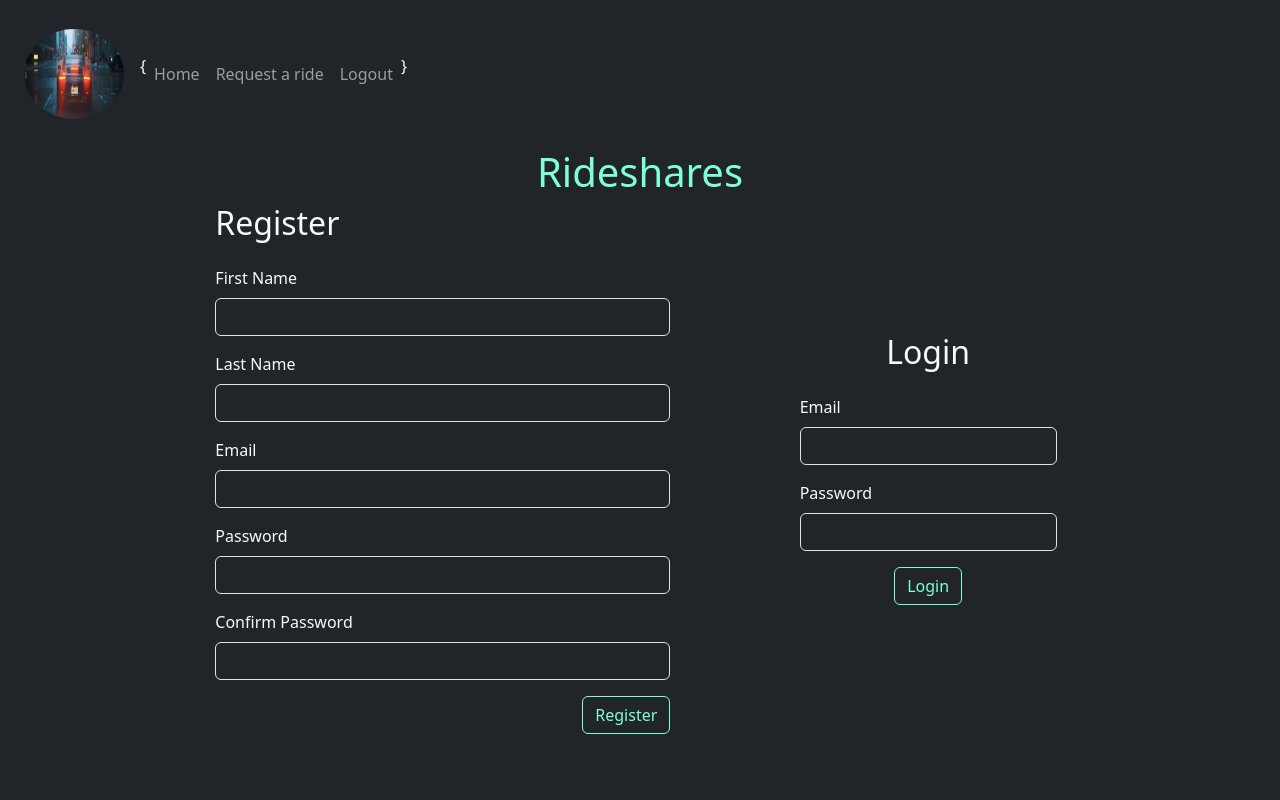
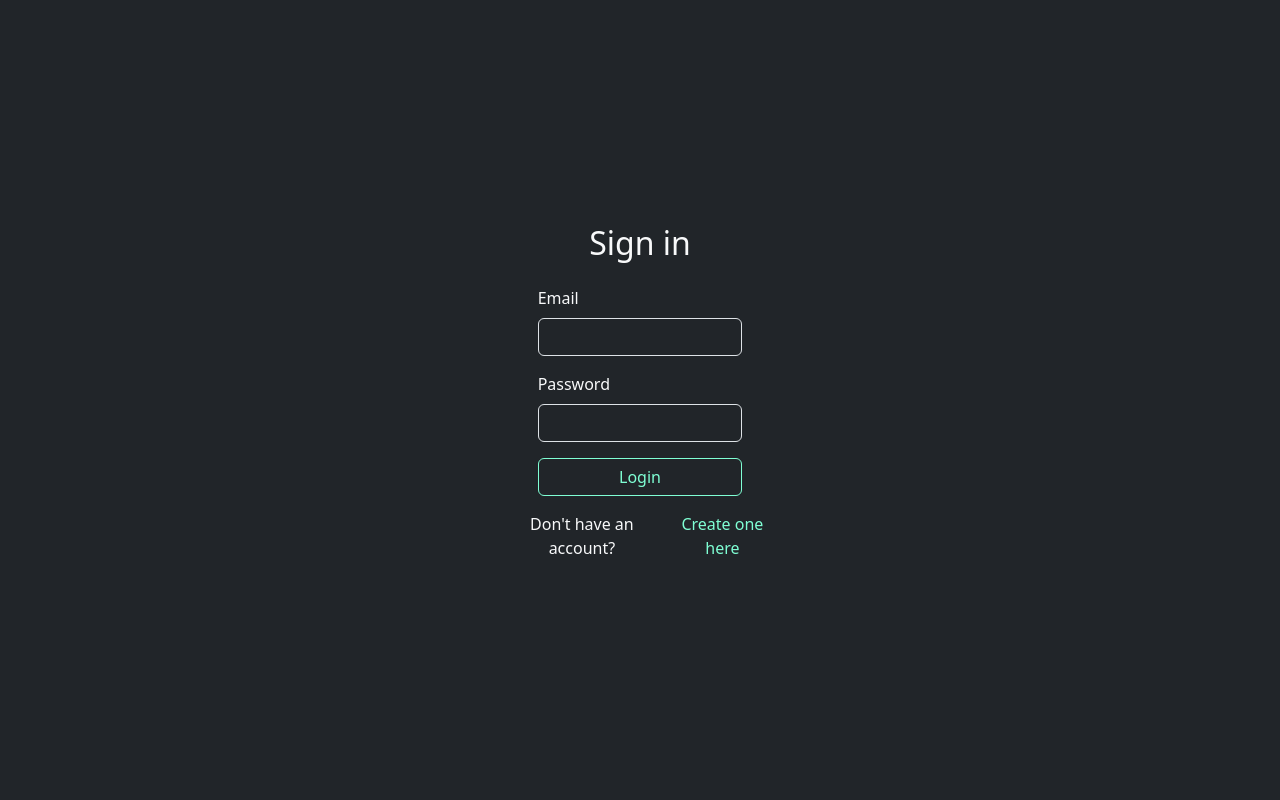
Before and after one commit to ctmckeel93/rideshares-app, a Flask app: page / in a window 1280 px wide. Run offline with Flask 3, Linux system fonts and the light colour scheme; some libraries are stand-ins or nearby versions; some web fonts are replaced.

Commit message:
separated login and registration

```diff
--- a/flask_app/controllers/user_controller.py
+++ b/flask_app/controllers/user_controller.py
@@ -9,6 +9,11 @@ bcrypt = Bcrypt(app)
 @app.route("/")
 def home():
     return render_template("index.html")
+
+@app.route("/signup")
+def signup():
+    return render_template("register.html")
+
 
 
 @app.route("/dashboard")
--- a/flask_app/static/css/styles.css
+++ b/flask_app/static/css/styles.css
@@ -8,6 +8,10 @@
     margin: 0;
     padding: 0;
     box-sizing: border-box;
+}
+
+body {
+    height: 100vh;
 }
 
 input, textarea {
@@ -44,6 +48,7 @@ input, textarea {
     background-color: transparent;
     border: 1px solid aquamarine;
     color: aquamarine;
+    width: 100%;
 }
 
 .alt-text-color {
--- a/flask_app/templates/index.html
+++ b/flask_app/templates/index.html
@@ -1,57 +1,16 @@
 {% extends "partials/base.html" %} {% block body %}
-<div class="container d-flex flex-column">
-
-    <h1 class="alt-text-color text-center">Rideshares</h1>
-
-    <div class="container-fluid d-flex justify-content-evenly align-items-center w-100">
+<div class="container d-flex h-100">
 
 
-        <form
-            action="/process"
-            class="d-flex flex-column flex-1 col-md-5 gap-3 bg-dark text-light"
-            method="POST"
-        >
-            <h2>Register</h2>
-            {% with messages = get_flashed_messages(category_filter="register") %}
-            {% if messages %}
-            <div class="alert alert-danger p-3">
-                {% for message in messages %}
-                <p>{{message}}</p>
+    <div class="container-fluid d-flex justify-content-center align-items-center h-100">
 
-                {% endfor %}
-            </div>
-            {% endif %} {% endwith%}
-            <input type="hidden" name="which_form" value="registration" />
-            <div class="form-group">
-                <label for="first_name" class="form-label">First Name</label>
-                <input name="first_name" type="text" class="form-control bg-transparent " />
-            </div>
-            <div class="form-group">
-                <label for="last_name" class="form-label">Last Name</label>
-                <input name="last_name" type="text" class="form-control bg-transparent " />
-            </div>
-            <div class="form-group">
-                <label for="email" class="form-label">Email</label>
-                <input name="email" type="text" class="form-control bg-transparent " />
-            </div>
-            <div class="form-group">
-                <label for="password" class="form-label">Password</label>
-                <input name="password" type="password" class="form-control bg-transparent " />
-            </div>
-            <div class="form-group">
-                <label for="confirm" class="form-label">Confirm Password</label>
-                <input name="confirm" type="text" class="form-control bg-transparent " />
-            </div>
-            <div class="form-group d-flex justify-content-end">
-                <button class="btn form-button">Register</button>
-            </div>
-        </form>
+
         <form
             action="/process"
             method="POST"
             class="d-flex flex-column col-md-3 gap-3 bg-dark text-light align-items-center"
         >
-            <h2>Login</h2>
+            <h2>Sign in</h2>
             {% with messages = get_flashed_messages(category_filter="login") %} {%
             if messages %}
             <div class="alert alert-danger p-3">
@@ -62,16 +21,20 @@
             </div>
             {% endif %} {% endwith%}
             <input type="hidden" name="which_form" value="login" />
-            <div class="form-group">
+            <div class="form-group w-75">
                 <label for="email" class="form-label">Email</label>
                 <input name="email" type="text" class="form-control bg-transparent" />
             </div>
-            <div class="form-group">
+            <div class="form-group w-75">
                 <label for="password" class="form-label">Password</label>
                 <input name="password" type="password" class="form-control bg-transparent" />
             </div>
-            <div class="form-group d-flex">
+            <div class="form-group d-flex w-75">
                 <button class="form-button btn justify-self-end">Login</button>
+            </div>
+            <div class="d-flex w-100 text-center gap-2 justify-content-center">
+                <p>Don't have an account?</p>
+                <a class="text-decoration-none alt-text-color"href="/signup">Create one here</a>
             </div>
         </form>
     </div>
--- a/flask_app/templates/partials/base.html
+++ b/flask_app/templates/partials/base.html
@@ -13,6 +13,7 @@
         <link rel="stylesheet" href="{{url_for('static', filename='css/styles.css')}}">
     </head>
     <body class="bg-dark">
+        {% if logged_in %}
         <nav class="navbar navbar-expand-lg navbar-dark bg-dark p-2">
             <img class="navbar-brand rounded-circle m-3" height="100px" width="100px" src="{{ url_for('static', filename='images/logo.png')}}"></img>
             <div class="navbar-nav mr-auto text-light">
@@ -24,6 +25,7 @@
                 }
             </div>
         </nav>
+        {% endif %}
         {% block body%}{% endblock %}
     </body>
 </html>
```
Also changed, not shown: flask_app/templates/register.html (added, +49 -0 lines).
